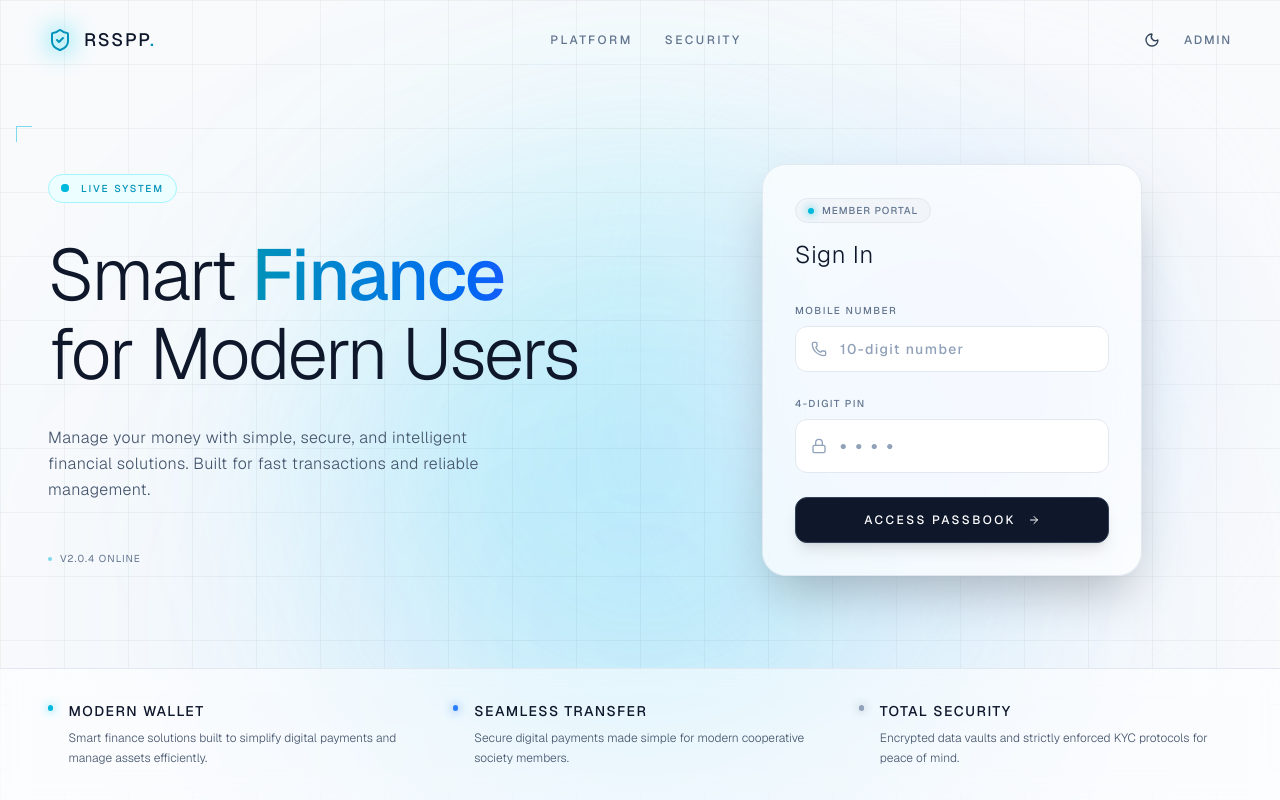
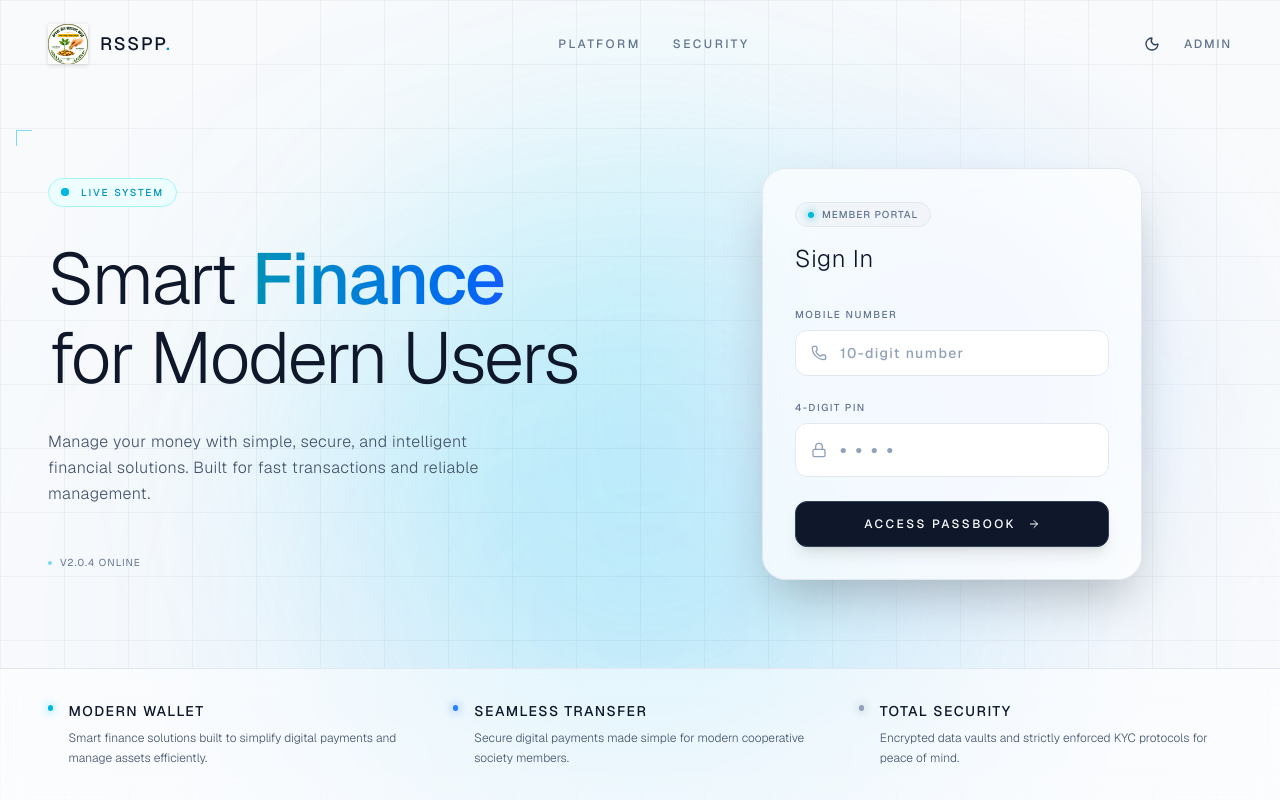
Before and after one commit to abhixyzq/RSSPP, a Next.js app: page / in a window 1280 px wide. Built offline with nearby package versions, Linux system fonts and the light colour scheme.

Commit message:
Replace landing page ShieldCheck icon with official logo.png

```diff
--- a/src/app/page.tsx
+++ b/src/app/page.tsx
@@ -20,10 +20,7 @@
       {/* Minimalist Navigation */}
       <nav className="relative z-50 w-full pt-6 pb-4 px-6 lg:px-12 flex justify-between items-center shrink-0">
         <div className="flex items-center gap-3">
-          <div className="relative">
-            <ShieldCheck className="w-6 h-6 text-cyan-600 dark:text-cyan-400 transition-colors" />
-            <div className="absolute inset-0 bg-cyan-400/50 blur-md rounded-full -z-10"></div>
-          </div>
+          <img src="/logo.png" alt="Logo" className="w-10 h-10 object-contain drop-shadow-sm" />
           <span className="text-lg font-medium tracking-widest text-slate-900 dark:text-white transition-colors">RSSPP<span className="text-cyan-600 dark:text-cyan-400">.</span></span>
         </div>
 
```
